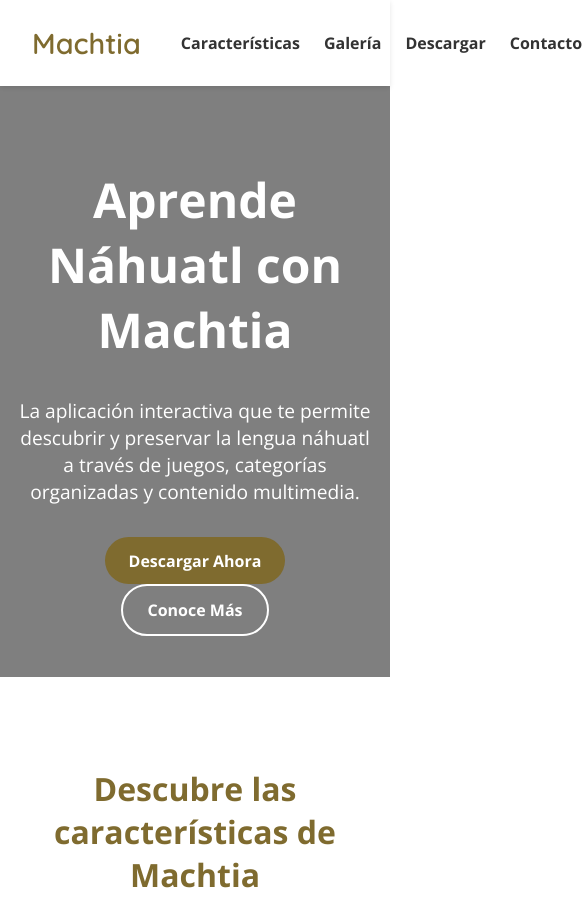
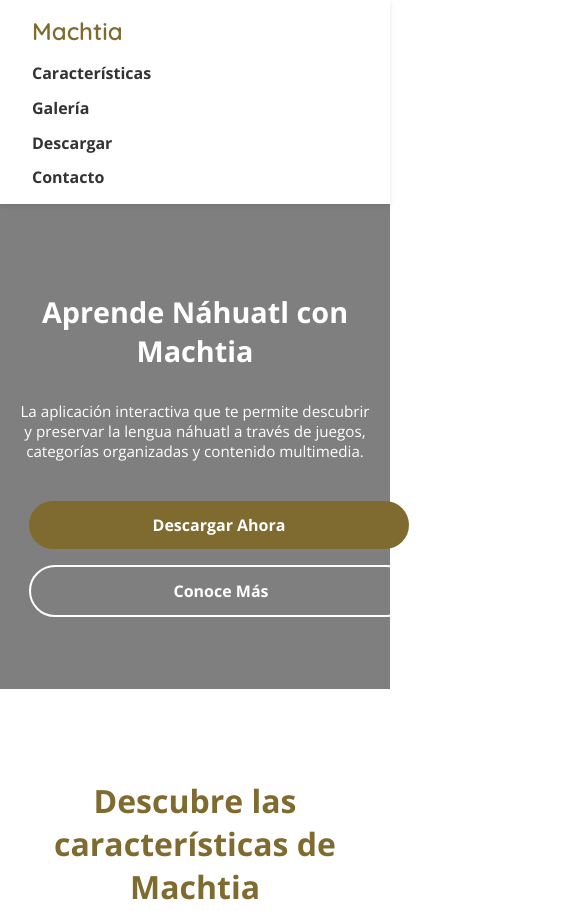
Before and after one commit to Arthur01012/MachtiaWeb, a plain HTML site: page index.html in a window 390 px wide. Shown: the top 911 px of the page, 582 px wide, since content can reach past the window. Drawn offline with nearby package versions, Linux system fonts and the light colour scheme.

Commit message:
responsive

```diff
--- a/styles/index.css
+++ b/styles/index.css
@@ -1,8 +1,6 @@
 :root {
     --color-primary: #7F6B2F;
-    /* Dorado */
     --color-secondary: #FFF5E1;
-    /* Café claro */
     --color-dark: #333;
     --color-light: #fff;
 }
@@ -21,6 +19,7 @@
     display: flex;
     justify-content: space-between;
     align-items: center;
+    flex-wrap: wrap;
 }
 
 .logo {
@@ -34,6 +33,8 @@
     display: flex;
     list-style: none;
     gap: 1.5rem;
+    padding: 0;
+    margin: 0;
 }
 
 nav a {
@@ -139,3 +140,65 @@
     padding: 2rem;
     margin-top: 3rem;
 }
+
+/* --- ✅ Responsive --- */
+
+@media (max-width: 768px) {
+    header {
+        flex-direction: column;
+        align-items: flex-start;
+        gap: 1rem;
+    }
+
+    nav ul {
+        flex-direction: column;
+        gap: 0.8rem;
+        width: 100%;
+    }
+
+    .hero {
+        height: auto;
+        padding: 4rem 1rem;
+    }
+
+    .hero h1 {
+        font-size: 2.2rem;
+    }
+
+    .hero p {
+        font-size: 1rem;
+    }
+
+    .btn {
+        width: 100%;
+        margin: 0.5rem 0;
+        text-align: center;
+    }
+
+    .feature-cards {
+        flex-direction: column;
+        align-items: center;
+    }
+
+    .card {
+        width: 90%;
+    }
+}
+
+@media (max-width: 480px) {
+    .hero h1 {
+        font-size: 1.8rem;
+    }
+
+    .hero p {
+        font-size: 0.95rem;
+    }
+
+    nav ul {
+        align-items: flex-start;
+    }
+
+    .logo {
+        font-size: 1.5rem;
+    }
+}
```
Also changed, not shown: pages/Contact.html (+30 -1 lines), pages/Gallery.html (+18 -0 lines).
